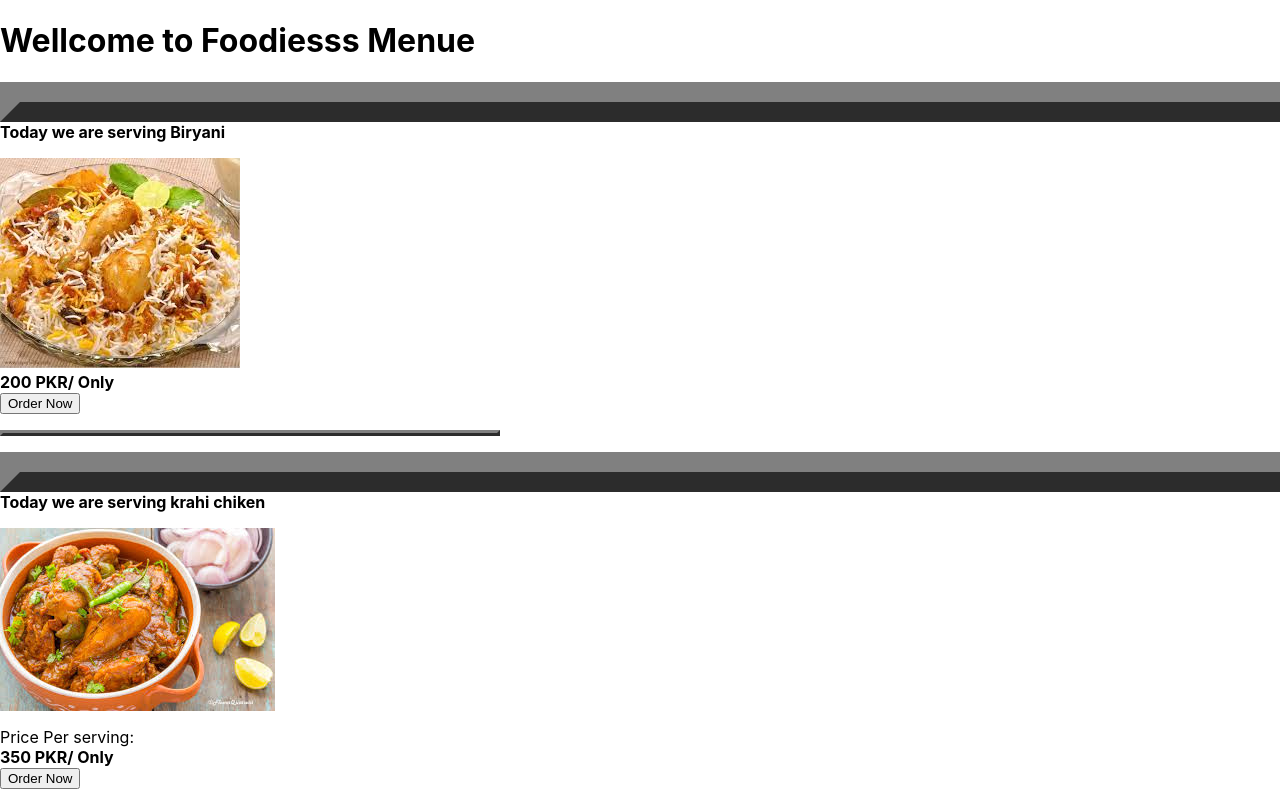
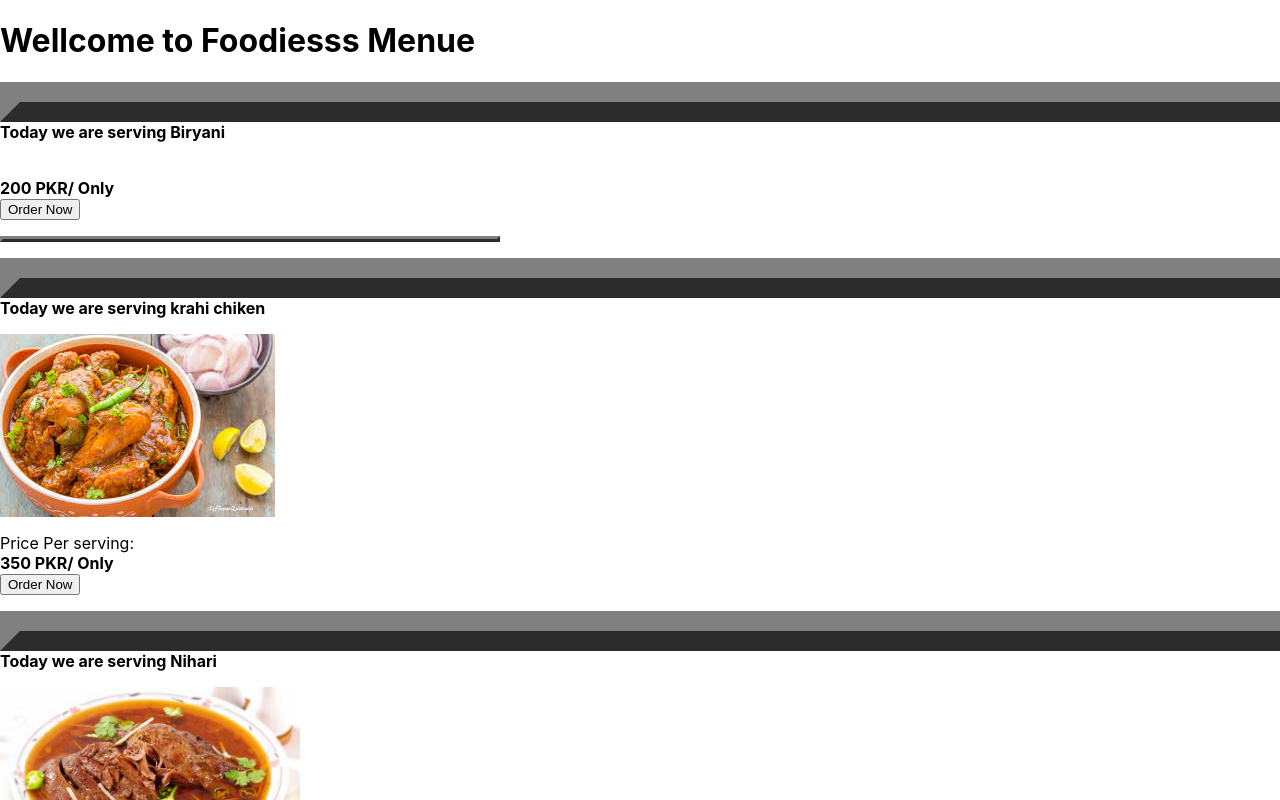
Before and after one commit to Saqlain-55/food_menu1, a React (Create React App) app in the folder app1-react-app/: page / in a window 1280 px wide. Shown: the top 800 px of the page. Built offline with nearby package versions, Linux system fonts and the light colour scheme.

Commit message:
Update App.js

```diff
--- a/app1-react-app/src/App.js
+++ b/app1-react-app/src/App.js
@@ -10,8 +10,7 @@ function App() {
  {/* <Diner></Diner> */ }
  <Diner dishname="Biryani" sweetdish="kheer" />
  <p>
- <img src="../images/B.jpg" alt="Biryani" align="center
-"/>
+
 
  <br></br>
  <price> <b>200 PKR/ Only</b></price>
```
